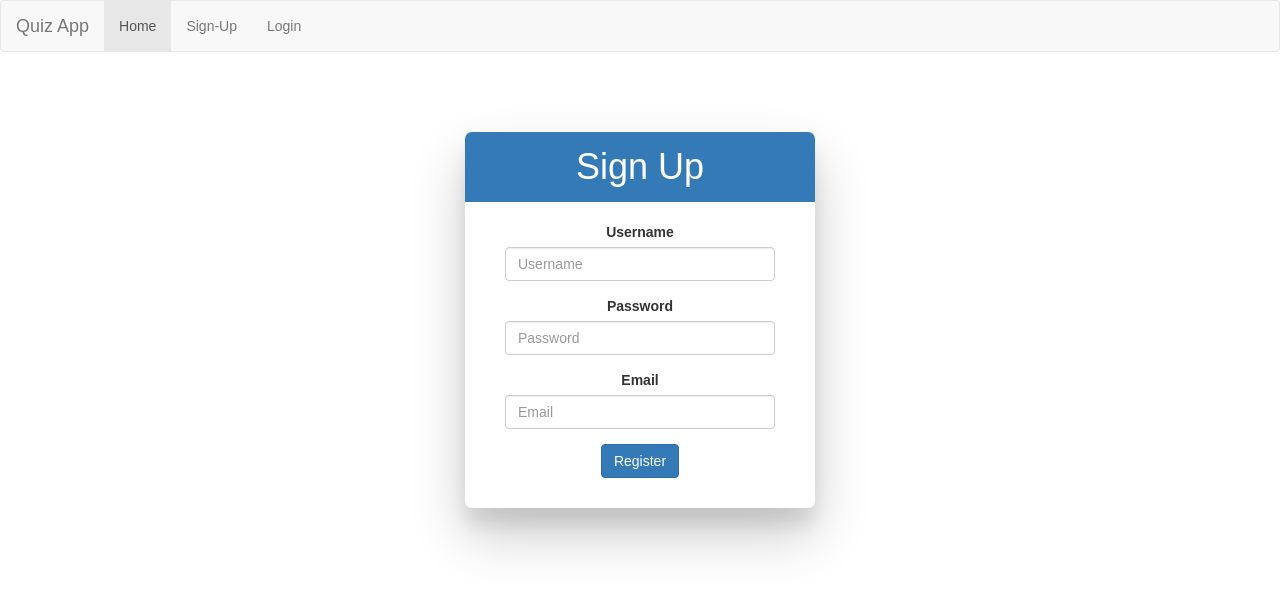
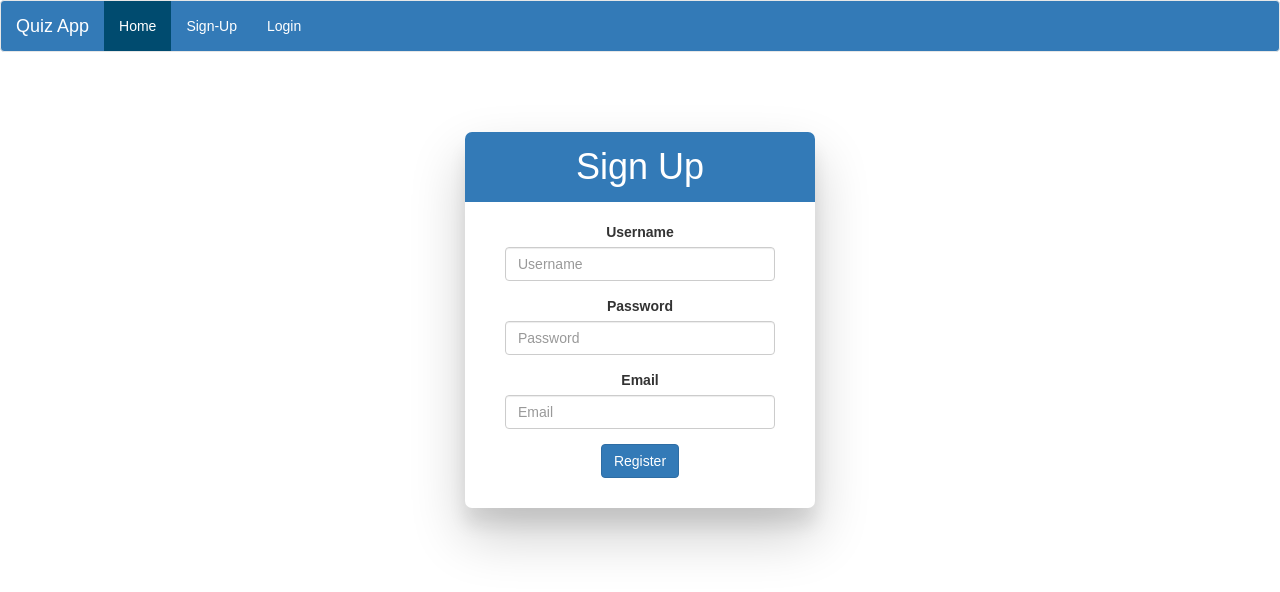
Before and after one commit to darthgera123/QuizApp, a React app in the folder react-app/: page /NewPerson in a window 1280 px wide. Built offline with nearby package versions, Linux system fonts and the light colour scheme.

Commit message:
Navbar look changes

```diff
--- a/react-app/src/components/NewPerson.css
+++ b/react-app/src/components/NewPerson.css
@@ -40,3 +40,16 @@
   border-radius: 5px;
   text-align: left;
 }
+
+
+#menu-bar {
+  background: #337ab7;
+}
+
+#menu-bar a {
+  color: #fff;
+}
+
+#menu-bar .active a {
+  background: #004b6f;
+}
--- a/react-app/src/components/NewUser.js
+++ b/react-app/src/components/NewUser.js
@@ -11,7 +11,7 @@ class App extends Component {
       <div>
         <Router>
           <div>
-            <nav className="navbar navbar-default">
+            <nav id="menu-bar" className="navbar navbar-default">
               <div className="container-fluid">
                 <div className="navbar-header">
                   <Link className="navbar-brand" to={'/'}>Quiz App</Link>
```
